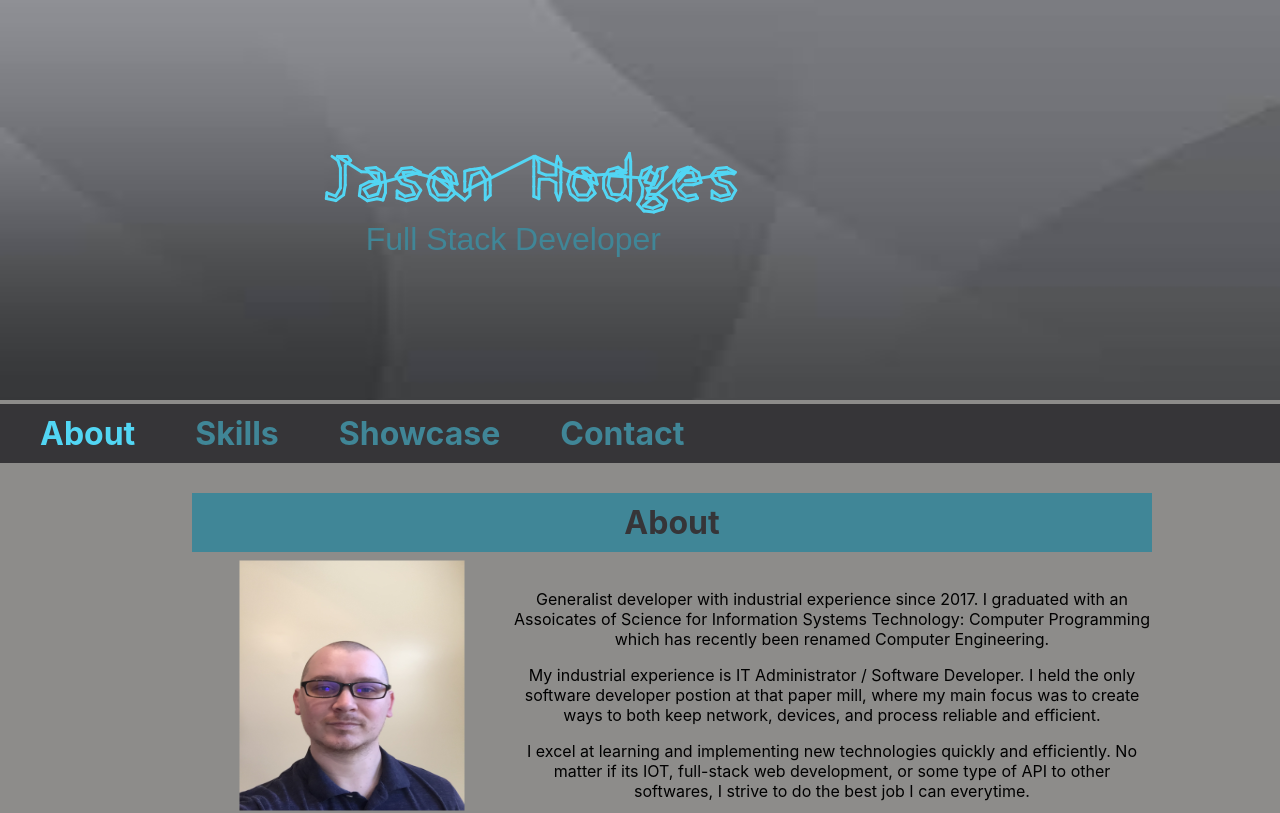
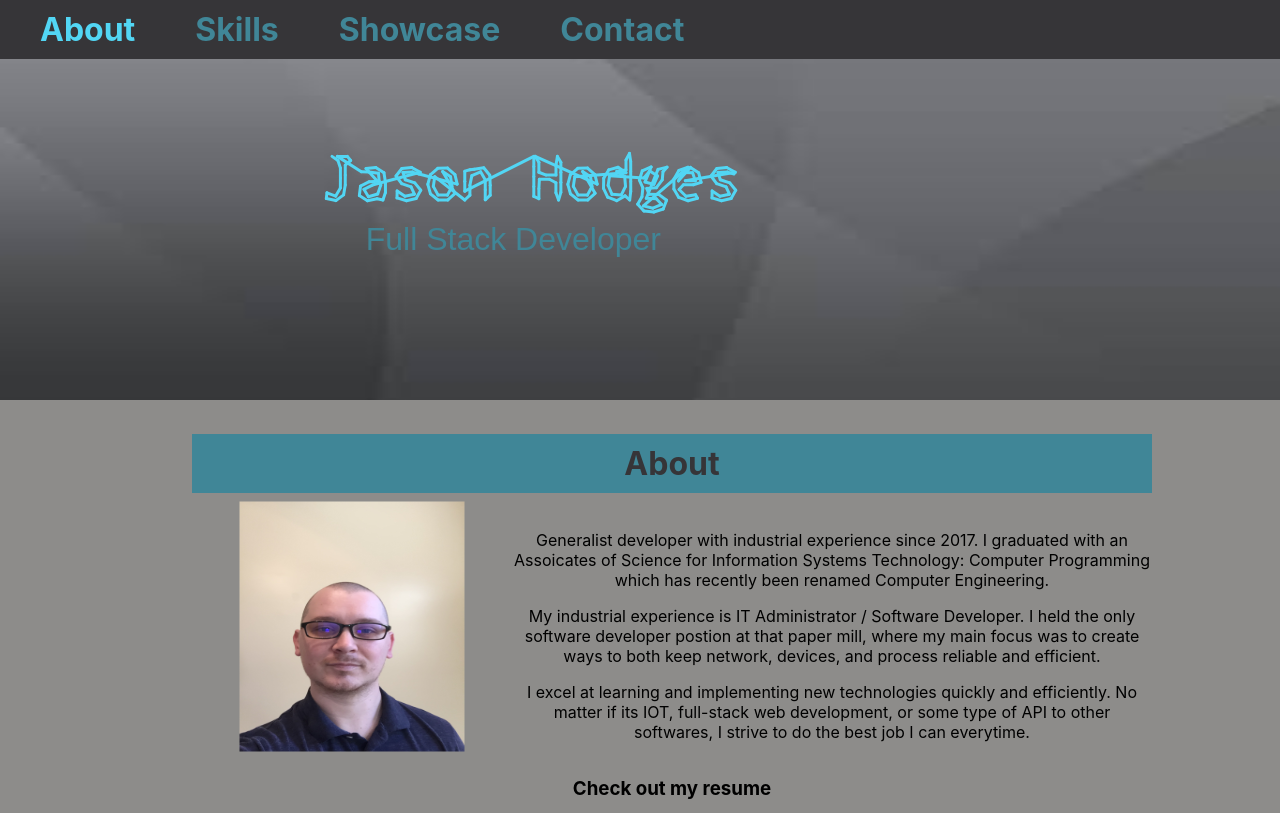
Before and after one commit to jhodges0845/Portfolio, a React (Create React App) app: page / in a window 1280 px wide. Shown: the top 813 px of the page. Built offline with nearby package versions, Linux system fonts and the light colour scheme.

Commit message:
Modification to make navbar stay at top of page.

```diff
--- a/src/App.css
+++ b/src/App.css
@@ -1,7 +1,11 @@
 body{
   background-color: #8D8C8A;
+  position: relative;
 }
 
+.img {
+  position: relative;
+}
 
 .profile-pic{
   transform: rotate(90deg);
@@ -48,7 +52,9 @@ i:hover, .icon:hover{
   padding: 10px;
   width: 100%;
   background-color: #363538;
-
+  position: fixed;
+  top: 0;
+  z-index: 1;
 }
 
 .navbar a{
--- a/src/App.js
+++ b/src/App.js
@@ -53,11 +53,11 @@ setActive = (id) =>{
 render = () =>{
     return (
       <div className="App">
-        <Sketch />
-
         <div className="navbar">
           <Header navLinks={this.state.navLinks} setActive={this.setActive}/>
         </div>
+
+        <Sketch />
 
         <div id="About" className="about section">
           <h1>About</h1>
```
